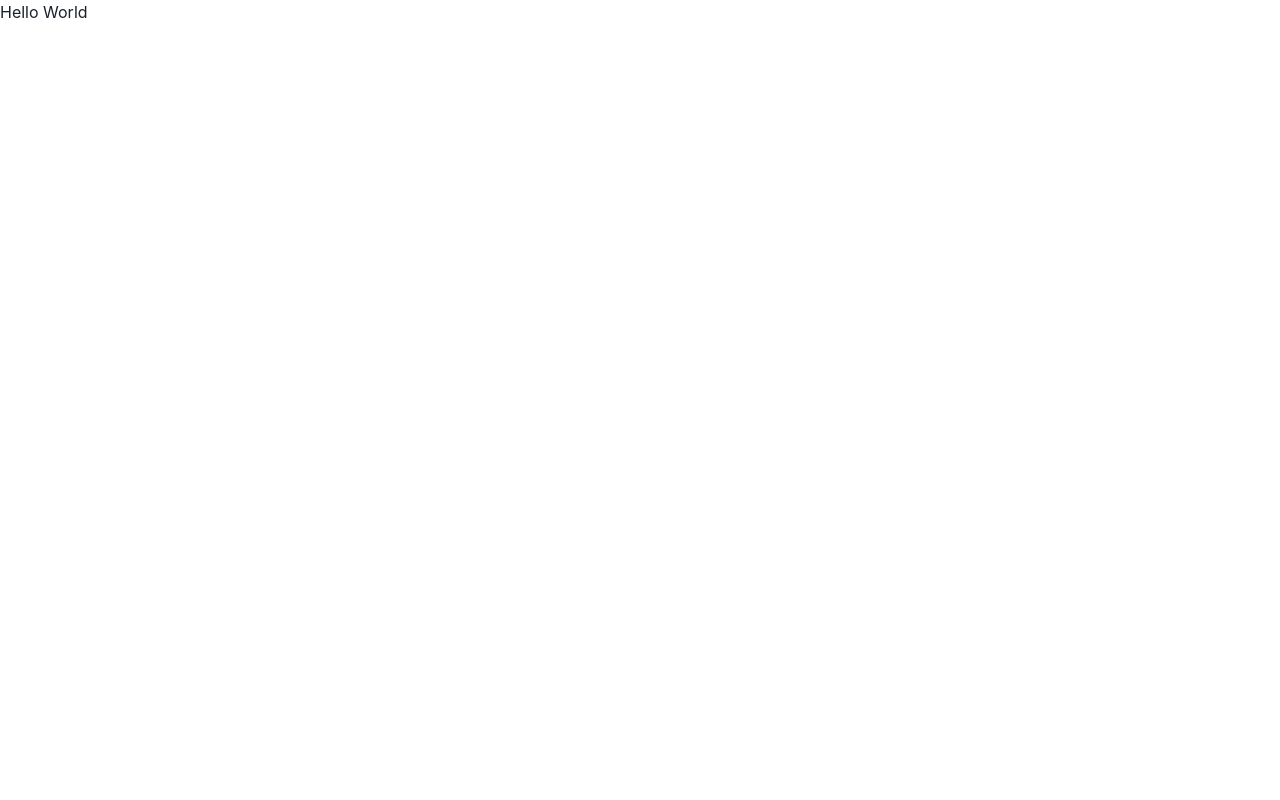
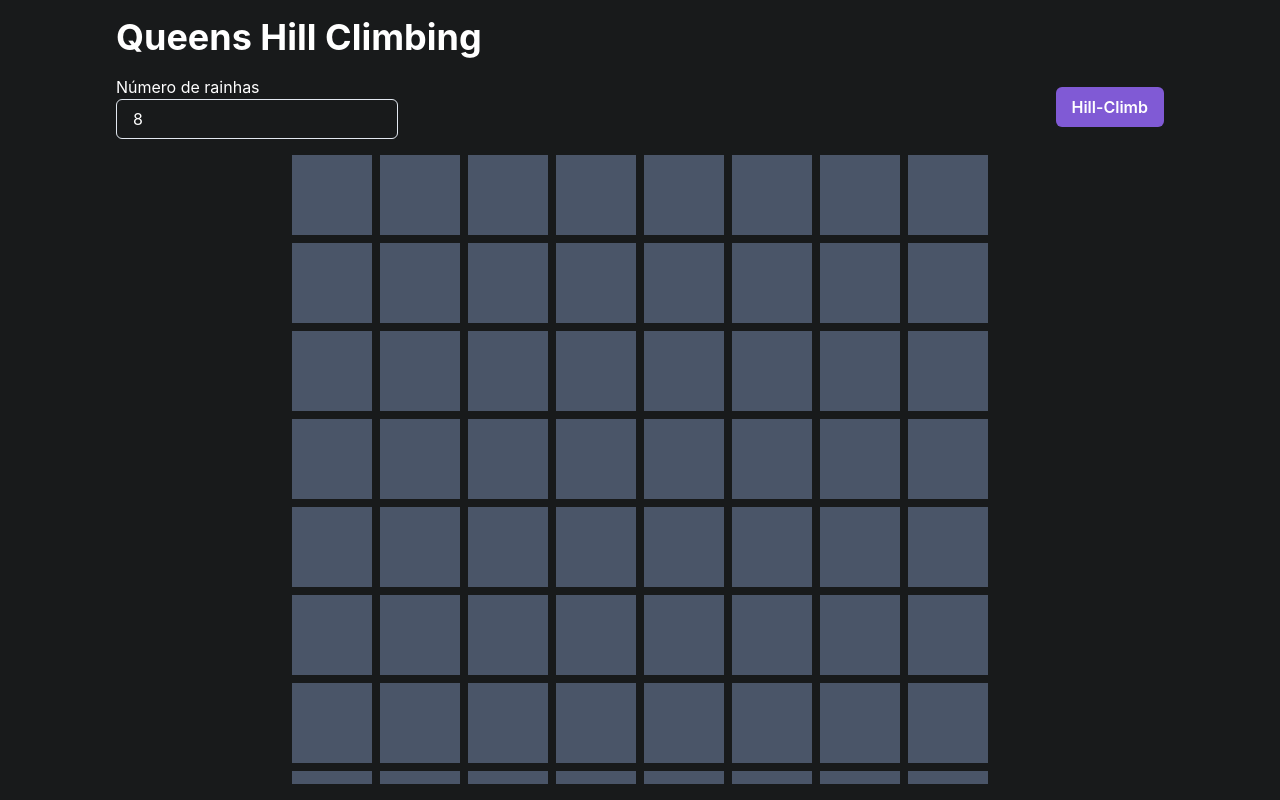
Before and after one commit to 21lucasmessias/Queens-Hillclimb, a React (Vite) app: page / in a window 1280 px wide. Built offline with nearby package versions, Linux system fonts and the light colour scheme.

Commit message:
feat: add Board and Header

```diff
--- a/index.html
+++ b/index.html
@@ -3,7 +3,7 @@
   <head>
     <meta charset="UTF-8" />
     <meta name="viewport" content="width=device-width, initial-scale=1.0" />
-    <title>Vite App</title>
+    <title>Queens Hill Climbing</title>
   </head>
   <body>
     <div id="root"></div>
--- a/src/App.tsx
+++ b/src/App.tsx
@@ -1,7 +1,125 @@
-import { Text } from '@chakra-ui/react'
+import {
+  Box,
+  Button,
+  Flex,
+  Grid,
+  GridItem,
+  Input,
+  InputGroup,
+  Text,
+} from '@chakra-ui/react'
+import { useEffect, useState } from 'react'
+import { Board } from './components/Board'
+import { Header } from './components/Header'
+
+type Position = {
+  x: number
+  y: number
+}
+
+type Square = {
+  type: 'empty' | 'queen'
+  pos: Position
+}
 
 function App() {
-  return <Text>Hello World</Text>
+  const [numberOfQueens, setNumberOfQueens] = useState<number>(8)
+  const [numberOfAllocatedQueens, setNumberOfAllocatedQueens] =
+    useState<number>(0)
+
+  const [columns, setColumns] = useState<Array<Array<Square>>>([])
+
+  useEffect(() => {
+    if (typeof numberOfQueens === 'number' && numberOfQueens > 0) {
+      const newColumns: Array<Array<Square>> = []
+
+      for (let x = 0; x < numberOfQueens; x++) {
+        newColumns.push([])
+
+        for (let y = 0; y < numberOfQueens; y++) {
+          const newSquare: Square = {
+            type: 'empty',
+            pos: {
+              x,
+              y,
+            },
+          }
+
+          newColumns[x].push(newSquare)
+        }
+      }
+
+      setColumns(newColumns)
+      setNumberOfAllocatedQueens(0)
+    }
+  }, [numberOfQueens])
+
+  const handleAllocateQueen = ({ x, y }: Position) => {
+    if (numberOfAllocatedQueens < numberOfQueens) {
+      const newColumns: Square[][] = [...columns]
+
+      newColumns[x][y] = {
+        ...newColumns[x][y],
+        type: 'queen',
+      }
+
+      setNumberOfAllocatedQueens(numberOfAllocatedQueens + 1)
+
+      setColumns(newColumns)
+    }
+  }
+
+  const handleRemoveQueen = ({ x, y }: Position) => {
+    const newColumns: Square[][] = [...columns]
+
+    newColumns[x][y] = {
+      ...newColumns[x][y],
+      type: 'empty',
+    }
+
+    setNumberOfAllocatedQueens(numberOfAllocatedQueens - 1)
+
+    setColumns(newColumns)
+  }
+
+  const handleSquarePressed = ({ x, y }: Position) => {
+    if (columns[x][y].type === 'empty') {
+      handleAllocateQueen({ x, y })
+    } else {
+      handleRemoveQueen({ x, y })
+    }
+  }
+
+  return (
+    <Flex
+      w="100%"
+      h="100vh"
+      direction={'column'}
+      backgroundColor="#181A1B"
+      overflow="hidden"
+    >
+      <Flex
+        maxW={['100%', '100%', '720px', '1080px']}
+        mx="auto"
+        direction="column"
+        gap={4}
+        p={4}
+        overflow="hidden"
+        w="100%"
+      >
+        <Header
+          numberOfQueens={numberOfQueens}
+          setNumberOfQueens={setNumberOfQueens}
+        />
+
+        <Board
+          columns={columns}
+          handleSquarePressed={handleSquarePressed}
+          numberOfQueens={numberOfQueens}
+        />
+      </Flex>
+    </Flex>
+  )
 }
 
 export default App
--- /dev/null
+++ b/src/components/Board.tsx
@@ -0,0 +1,49 @@
+import { Flex, Grid, GridItem } from '@chakra-ui/react'
+
+type Position = {
+  x: number
+  y: number
+}
+
+type Square = {
+  type: 'empty' | 'queen'
+  pos: Position
+}
+
+interface BoardProps {
+  numberOfQueens: number
+  columns: Array<Array<Square>>
+  handleSquarePressed: ({ x, y }: Position) => void
+}
+
+export function Board({
+  numberOfQueens,
+  columns,
+  handleSquarePressed,
+}: BoardProps) {
+  return (
+    <Flex w="100%" overflow="auto" direction={'column'}>
+      <Grid
+        templateColumns={`repeat(${numberOfQueens}, 80px)`}
+        gap={2}
+        marginX="auto"
+      >
+        {columns.map((column) =>
+          column.map((square) => (
+            <GridItem
+              key={`${square.pos.x}-${square.pos.y}`}
+              h={'80px'}
+              backgroundColor={
+                square.type === 'empty' ? 'gray.600' : 'purple.600'
+              }
+              cursor={'pointer'}
+              onClick={() => {
+                handleSquarePressed(square.pos)
+              }}
+            />
+          ))
+        )}
+      </Grid>
+    </Flex>
+  )
+}
--- /dev/null
+++ b/src/components/Header.tsx
@@ -0,0 +1,37 @@
+import {
+  Button,
+  Flex,
+  Heading,
+  Input,
+  InputGroup,
+  Text,
+} from '@chakra-ui/react'
+
+interface HeaderProps {
+  numberOfQueens: number
+  setNumberOfQueens: React.Dispatch<React.SetStateAction<number>>
+}
+
+export function Header({ numberOfQueens, setNumberOfQueens }: HeaderProps) {
+  return (
+    <Flex direction={'column'} w="100%" gap={4}>
+      <Heading color={'white'}>Queens Hill Climbing</Heading>
+
+      <Flex w="100%" alignItems={'center'} justifyContent="space-between">
+        <InputGroup flexDirection={'column'} w="max-content">
+          <Text color="white">Número de rainhas</Text>
+          <Input
+            value={numberOfQueens}
+            type="number"
+            onChange={(e) => {
+              setNumberOfQueens(e.target.valueAsNumber)
+            }}
+            color="white"
+          />
+        </InputGroup>
+
+        <Button colorScheme={'purple'}>Hill-Climb</Button>
+      </Flex>
+    </Flex>
+  )
+}
```
